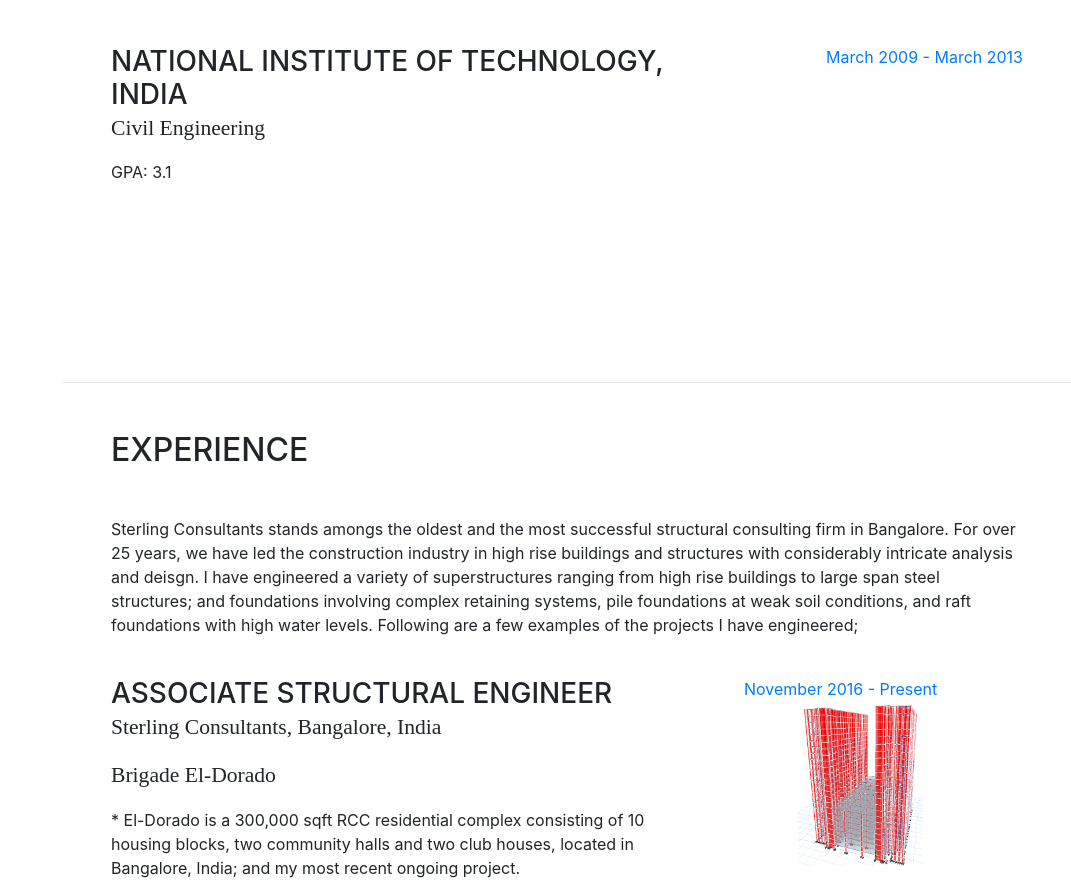
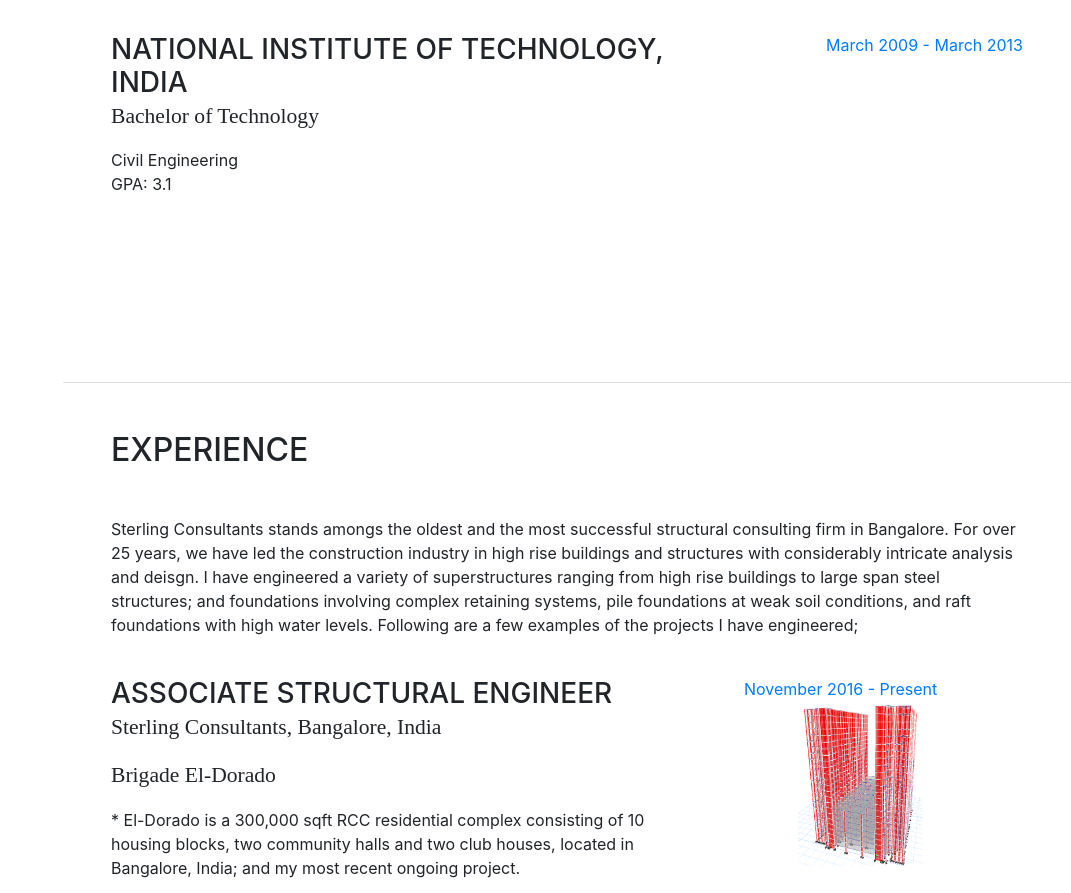
Before and after one commit to Monkey91/harshabharadwaj.github.io, a website with bundled scripts: page index.html in a window 1280 px wide. Shown: the part 1217-2110 px from the top of the page, without its empty margins (209-1280 px from the left). Built offline with nearby package versions, Linux system fonts and the light colour scheme; a web font is replaced by a local one.

Commit message:
update btech

```diff
--- a/index.html
+++ b/index.html
@@ -118,7 +118,8 @@
           <div class="resume-item d-flex flex-column flex-md-row">
             <div class="resume-content mr-auto">
               <h3 class="mb-0">National Institute of Technology, India</h3>
-              <div class="subheading mb-3">Civil Engineering</div>
+              <div class="subheading mb-3">Bachelor of Technology</div>
+              <div>Civil Engineering </div>
               <p>GPA: 3.1</p>
             </div>
             <div class="resume-date text-md-right">
```
